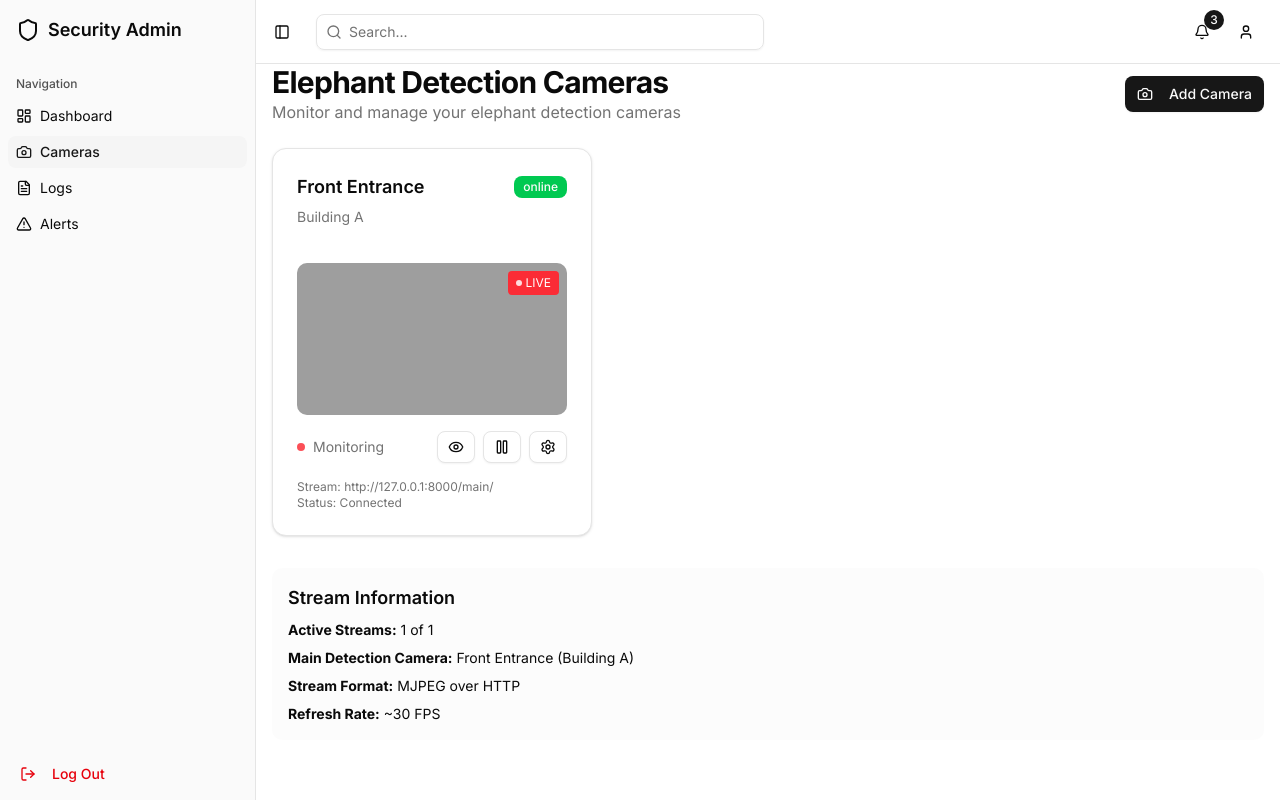
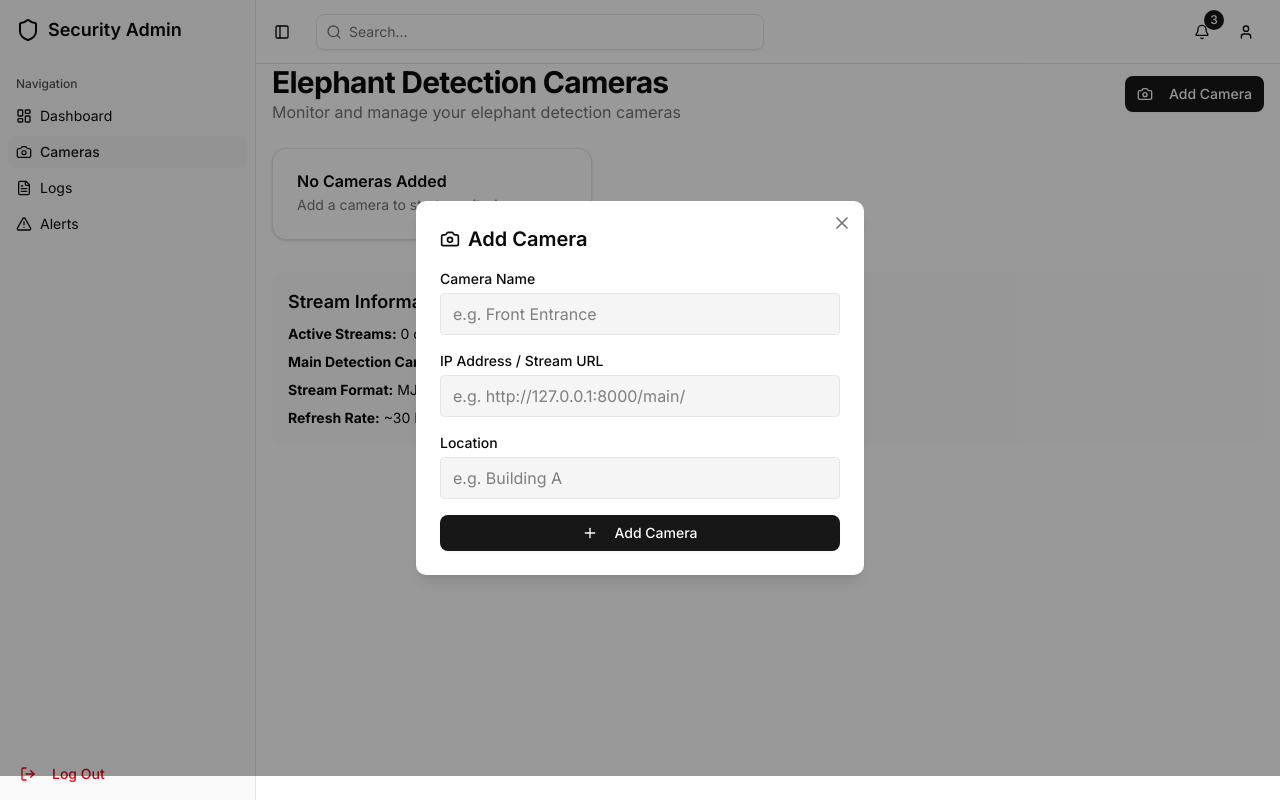
Before and after one commit to santoshvandari/Elephant, a Next.js app in the folder Frontend/elephant/: page /dashboard/cameras in a window 1280 px wide. Both pictures are taken after a click on the button "Add Camera". Built offline with nearby package versions, Linux system fonts and the light colour scheme.

Commit message:
Cameras Added

```diff
--- a/Frontend/elephant/src/app/dashboard/cameras/page.jsx
+++ b/Frontend/elephant/src/app/dashboard/cameras/page.jsx
@@ -1,18 +1,91 @@
 "use client"
+import { useState } from "react"
 import { Card, CardContent, CardDescription, CardHeader, CardTitle } from "@/components/ui/card"
 import { Badge } from "@/components/ui/badge"
 import { Button } from "@/components/ui/button"
-import { Camera, Settings, Play, Pause, Eye, Maximize } from "lucide-react"
-import { useState } from "react"
+import { Camera, Settings, Play, Pause, Eye, Maximize, Plus, X } from "lucide-react"
 
-const cameras = [
-  { id: 1, ip: "http://127.0.0.1:8000/main/", name: "Front Entrance", location: "Building A", status: "online", recording: true },
+function AddCameraModal({ open, onClose, onAdd }) {
+  const [ip, setIp] = useState("")
+  const [name, setName] = useState("")
+  const [location, setLocation] = useState("")
 
-]
+  const handleSubmit = (e) => {
+    e.preventDefault()
+    if (!ip || !name || !location) return
+    onAdd({
+      id: Date.now(),
+      ip,
+      name,
+      location,
+      status: "online",
+      recording: true,
+    })
+    setIp("")
+    setName("")
+    setLocation("")
+    onClose()
+  }
+
+  if (!open) return null
+
+  return (
+    <div className="fixed inset-0 z-50 flex items-center justify-center bg-black/40">
+      <div className="bg-white dark:bg-zinc-900 rounded-lg shadow-lg w-full max-w-md p-6 relative">
+        <button
+          className="absolute top-3 right-3 text-muted-foreground hover:text-foreground"
+          onClick={onClose}
+        >
+          <X className="h-5 w-5" />
+        </button>
+        <h2 className="text-xl font-semibold mb-4 flex items-center">
+          <Camera className="h-5 w-5 mr-2" /> Add Camera
+        </h2>
+        <form onSubmit={handleSubmit} className="space-y-4">
+          <div>
+            <label className="block text-sm font-medium mb-1">Camera Name</label>
+            <input
+              className="w-full border rounded px-3 py-2 bg-muted"
+              value={name}
+              onChange={e => setName(e.target.value)}
+              required
+              placeholder="e.g. Front Entrance"
+            />
+          </div>
+          <div>
+            <label className="block text-sm font-medium mb-1">IP Address / Stream URL</label>
+            <input
+              className="w-full border rounded px-3 py-2 bg-muted"
+              value={ip}
+              onChange={e => setIp(e.target.value)}
+              required
+              placeholder="e.g. http://127.0.0.1:8000/main/"
+            />
+          </div>
+          <div>
+            <label className="block text-sm font-medium mb-1">Location</label>
+            <input
+              className="w-full border rounded px-3 py-2 bg-muted"
+              value={location}
+              onChange={e => setLocation(e.target.value)}
+              required
+              placeholder="e.g. Building A"
+            />
+          </div>
+          <Button type="submit" className="w-full">
+            <Plus className="h-4 w-4 mr-2" /> Add Camera
+          </Button>
+        </form>
+      </div>
+    </div>
+  )
+}
 
 export default function CamerasPage() {
+  const [cameras, setCameras] = useState([])
   const [loadingStates, setLoadingStates] = useState({})
   const [errorStates, setErrorStates] = useState({})
+  const [modalOpen, setModalOpen] = useState(false)
 
   const handleImageLoad = (cameraId) => {
     setLoadingStates(prev => ({ ...prev, [cameraId]: false }))
@@ -46,20 +119,37 @@ export default function CamerasPage() {
     }
   }
 
+  const handleAddCamera = (camera) => {
+    setCameras(prev => [...prev, camera])
+  }
+
   return (
     <div className="space-y-6">
+      <AddCameraModal
+        open={modalOpen}
+        onClose={() => setModalOpen(false)}
+        onAdd={handleAddCamera}
+      />
       <div className="flex items-center justify-between">
         <div>
           <h1 className="text-3xl font-bold tracking-tight">Elephant Detection Cameras</h1>
           <p className="text-muted-foreground">Monitor and manage your elephant detection cameras</p>
         </div>
-        <Button>
+        <Button onClick={() => setModalOpen(true)}>
           <Camera className="h-4 w-4 mr-2" />
           Add Camera
         </Button>
       </div>
 
       <div className="grid gap-4 md:grid-cols-2 lg:grid-cols-3">
+        {cameras.length === 0 && (
+          <Card>
+            <CardHeader>
+              <CardTitle>No Cameras Added</CardTitle>
+              <CardDescription>Add a camera to start monitoring.</CardDescription>
+            </CardHeader>
+          </Card>
+        )}
         {cameras.map((camera) => (
           <Card key={camera.id} className="overflow-hidden">
             <CardHeader className="pb-3">
@@ -78,7 +168,6 @@ export default function CamerasPage() {
               <div className="aspect-video bg-muted rounded-lg overflow-hidden relative group">
                 {camera.ip && camera.status === "online" ? (
                   <>
-                    {/* Loading indicator */}
                     {loadingStates[camera.id] && (
                       <div className="absolute inset-0 bg-muted flex items-center justify-center z-10">
                         <div className="text-center">
@@ -87,8 +176,6 @@ export default function CamerasPage() {
                         </div>
                       </div>
                     )}
-
-                    {/* Error state */}
                     {errorStates[camera.id] && (
                       <div className="absolute inset-0 bg-muted flex items-center justify-center z-10">
                         <div className="text-center">
@@ -104,8 +191,6 @@ export default function CamerasPage() {
                         </div>
                       </div>
                     )}
-
-                    {/* Live stream */}
                     <img
                       id={`camera-${camera.id}`}
                       src={camera.ip}
@@ -118,8 +203,6 @@ export default function CamerasPage() {
                         display: errorStates[camera.id] ? 'none' : 'block'
                       }}
                     />
-
-                    {/* Live indicator */}
                     {camera.recording && !errorStates[camera.id] && (
                       <div className="absolute top-2 right-2">
                         <div className="flex items-center space-x-1 bg-red-500 text-white px-2 py-1 rounded text-xs">
@@ -128,8 +211,6 @@ export default function CamerasPage() {
                         </div>
                       </div>
                     )}
-
-                    {/* Hover overlay with controls */}
                     <div className="absolute inset-0 bg-black/50 opacity-0 group-hover:opacity-100 transition-opacity flex items-center justify-center">
                       <div className="flex space-x-2">
                         <Button
@@ -152,7 +233,6 @@ export default function CamerasPage() {
                     </div>
                   </>
                 ) : (
-                  // Offline camera
                   <div className="flex items-center justify-center h-full">
                     <div className="text-center">
                       <Camera className="h-12 w-12 text-muted-foreground mx-auto mb-2" />
@@ -163,7 +243,6 @@ export default function CamerasPage() {
                   </div>
                 )}
               </div>
-
               <div className="flex items-center justify-between">
                 <div className="flex items-center space-x-2">
                   <div className={`w-2 h-2 rounded-full ${
@@ -199,8 +278,6 @@ export default function CamerasPage() {
                   </Button>
                 </div>
               </div>
-
-              {/* Camera info */}
               {camera.ip && (
                 <div className="text-xs text-muted-foreground">
                   <p>Stream: {camera.ip}</p>
@@ -211,13 +288,11 @@ export default function CamerasPage() {
           </Card>
         ))}
       </div>
-
-      {/* Stream Info Section */}
       <div className="mt-8 p-4 bg-muted/30 rounded-lg">
         <h3 className="text-lg font-semibold mb-2">Stream Information</h3>
         <div className="grid gap-2 text-sm">
           <p><strong>Active Streams:</strong> {cameras.filter(c => c.status === "online").length} of {cameras.length}</p>
-          <p><strong>Main Detection Camera:</strong> Front Entrance (Building A)</p>
+          <p><strong>Main Detection Camera:</strong> {cameras[0] ? `${cameras[0].name} (${cameras[0].location})` : "None"}</p>
           <p><strong>Stream Format:</strong> MJPEG over HTTP</p>
           <p><strong>Refresh Rate:</strong> ~30 FPS</p>
         </div>
```
